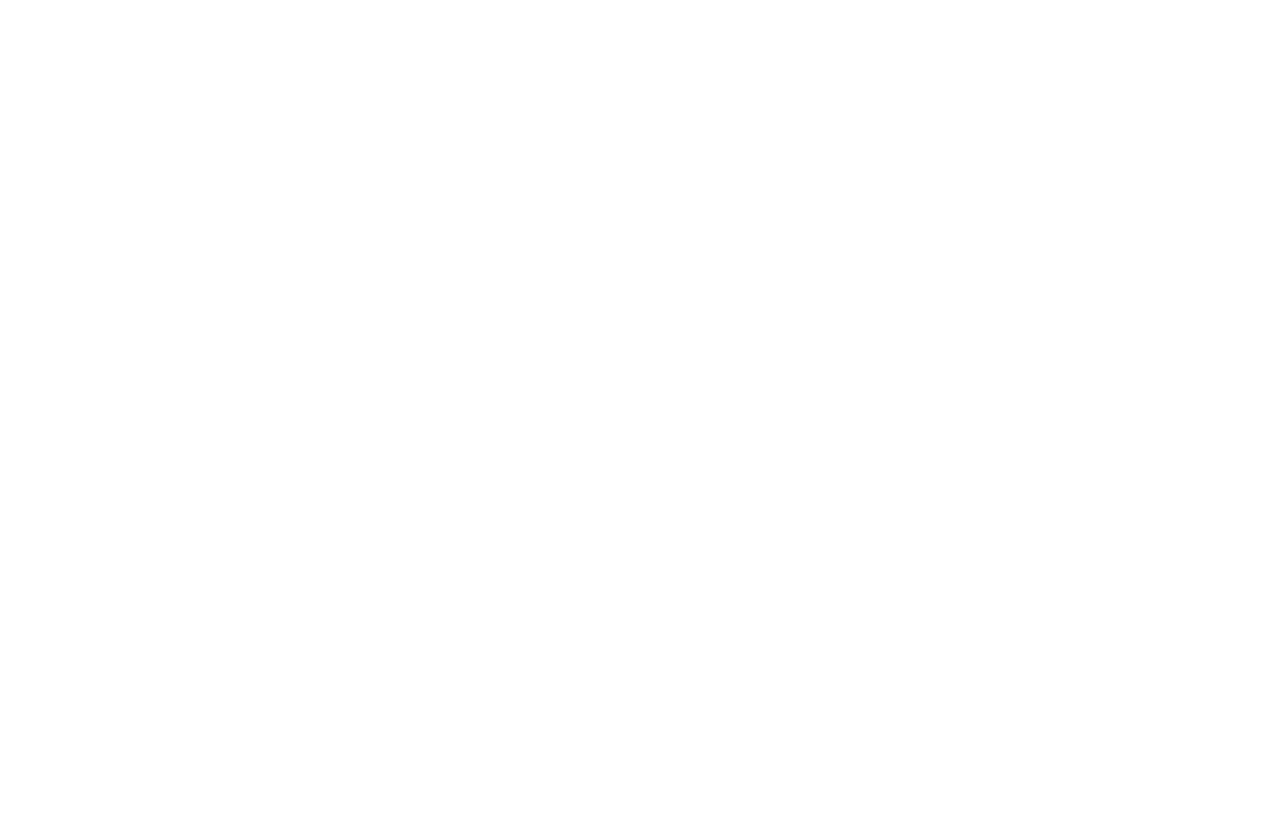
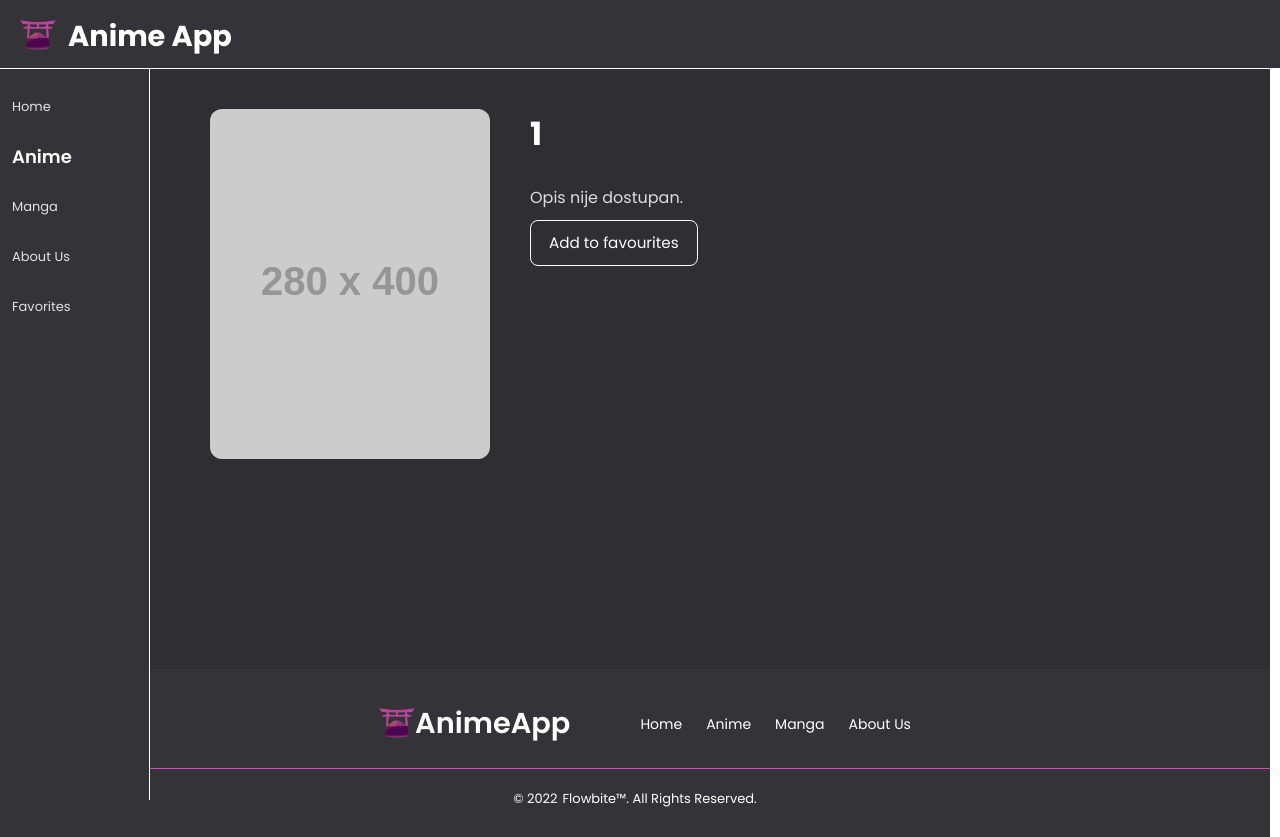
Before and after one commit to Faris-L/Anime-App, a React (Vite) app: page /anime/1 in a window 1280 px wide. Before the commit this address had no page. Before the commit the page ends 800 px from the top, so only its background shows below. Built offline with nearby package versions, Linux system fonts and the light colour scheme.

Commit message:
Uradjena Anime detail i gotova Homepage stranica

```diff
--- a/src/App.jsx
+++ b/src/App.jsx
@@ -1,6 +1,7 @@
 import { Route,Routes } from "react-router-dom";
 import Home from "./Pages/Home/home";
 import PageLayout from "./Components/PageLayout/pagelayout";
+import AnimeDetail from "./Pages/AnimeDetail/animedetail";
 
 
 export default function App() {
@@ -8,8 +9,8 @@ export default function App() {
     <Routes>
       <Route element={<PageLayout />}>
         <Route path="/" element={<Home />} />
-        {/* <Route path="/anime/:slugOrId" element={<AnimeDetail />} />
-        <Route path="/manga/:slugOrId" element={<MangaDetail />} /> */}
+        <Route path="anime/:key" element={<AnimeDetail />} />
+        <Route path="manga/:key" element={<AnimeDetail />} />
         {/* <Route path="/anime" element={<Anime />} />
         <Route path="/manga" element={<Manga />} />
         <Route path="/about" element={<About />} />
--- a/src/Components/CategoryList/categorylist.jsx
+++ b/src/Components/CategoryList/categorylist.jsx
@@ -37,7 +37,7 @@ const CategoryList = ({ title, hook, category, limit = 10,isManga = false }) =>
   return (
     <Section>
       {title && (
-        <TitleButton as={Link} to={`/${base}?category=${encodeURIComponent(category)}`}>
+        <TitleButton as={Link} to={`/${base}?category=${encodeURIComponent(category)}`} state={{ category, type: base }} >
           {title}
         </TitleButton>
       )}
@@ -45,7 +45,12 @@ const CategoryList = ({ title, hook, category, limit = 10,isManga = false }) =>
       <Grid>
         {data.map((it) => (
           <li key={it.id}>
-            <ItemButton as={Link} to={`/${base}/${it.slug || it.id}`} aria-label={it.title}>
+            <ItemButton
+              as={Link}
+              to={`/${base}/${it.slug || it.id}`}
+              state={{ item: it, type: base }}
+              aria-label={it.title}
+              >
               <ItemImage src={it.img} alt={it.title} loading="lazy" />
             </ItemButton>
           </li>
--- a/src/Components/HeroSlider/herosslider.jsx
+++ b/src/Components/HeroSlider/herosslider.jsx
@@ -1,4 +1,5 @@
 import { useState, useEffect } from "react";
+import { useNavigate } from "react-router-dom";
 import useAnimeByCategory from "../../queries/useAnimeByCategory";
 import {Wrapper,Slide,Overlay,Info,ArrowLeft,ArrowRight, Dots,Dot, Empty} from "./heroslider.styled";
 
@@ -8,7 +9,11 @@ const HeroSlider = ({ category, interval = 4000 }) => {
 
   const [index, setIndex] = useState(0);
 
+  const navigate = useNavigate();
 
+  const handleOpenDetail = (anime) => {
+    navigate(`/anime/${anime.slug || anime.id}`, { state: { item: anime, type: "anime" } });
+  };
   useEffect(() => {
     if (slides.length === 0) return;
     const timer = setInterval(() => {
@@ -26,7 +31,7 @@ const HeroSlider = ({ category, interval = 4000 }) => {
   return (
     <Wrapper>
       {slides.map((s, i) => (
-        <Slide key={s.id} $bg={s.img} $active={i === index}>
+        <Slide key={s.id} $bg={s.img} $active={i === index} onClick={() => handleOpenDetail(s)}>
           <Overlay />
           <Info >
             <h1>{s.title}</h1>
--- /dev/null
+++ b/src/Pages/AnimeDetail/animedetail.jsx
@@ -0,0 +1,41 @@
+import { useLocation, useParams } from "react-router-dom";
+import {
+  DetailSection,
+  DetailContainer,
+  ImageBox,
+  AnimeImage,
+  InfoBox,
+  Title,
+  Description,
+  AddButton,
+} from "./animedetail.styled";
+
+export default function AnimeDetail() {
+  const { state } = useLocation();
+  const { key } = useParams();
+  const pathname = useLocation().pathname;
+
+  const item = state?.item;
+
+  return (
+    <DetailSection>
+      <DetailContainer>
+        <ImageBox>
+          <AnimeImage src={item?.img || "https://via.placeholder.com/280x400?text=No+Image"} alt={item?.title || key} />
+        </ImageBox>
+        <InfoBox>
+          <Title>{item?.title || key}</Title>
+        <Description>
+        {item?.description ||
+        item?.synopsis ||
+        item?.overview ||
+        item?.desc ||
+        item?.summary ||
+        "Opis nije dostupan."}
+        </Description>
+        <AddButton>Add to favourites</AddButton>
+        </InfoBox>
+      </DetailContainer>
+    </DetailSection>
+  );
+}
--- /dev/null
+++ b/src/Pages/AnimeDetail/animedetail.styled.js
@@ -0,0 +1,86 @@
+import styled from "styled-components";
+
+export const DetailSection = styled.section`
+  padding: 40px 60px;
+  display: flex;
+  justify-content: flex-start;
+  background-color: #2f2e33;
+  min-height: 75vh;
+  color: #f1f1f1;
+
+  @media (max-width: 768px) {
+    padding: 20px;
+  }
+`;
+
+export const AddButton = styled.button`
+  padding: 10px 18px;
+  color: #ffffff;
+  background: transparent;
+  border: 1px solid #ffffff;
+  border-radius: 8px;
+  font-size: 0.95rem;
+  cursor: pointer;
+  transition: all 0.3s ease;
+  width: fit-content;
+
+  &:hover {
+    transform: scale(1.1)
+  }
+`;
+export const DetailContainer = styled.div`
+  display: flex;
+  align-items: flex-start;
+  gap: 40px;
+  width: 100%;
+
+  @media (max-width: 768px) {
+    flex-direction: column;
+    align-items: center;
+    text-align: center;
+  }
+`;
+
+export const ImageBox = styled.div`
+  flex-shrink: 0;
+`;
+
+export const AnimeImage = styled.img`
+  width: 280px;
+  height: 350px;
+  border-radius: 12px;
+  object-fit: cover;
+
+  @media (max-width: 768px) {
+    width: 200px;
+  }
+`;
+
+export const InfoBox = styled.div`
+  display: flex;
+  flex-direction: column;
+  gap: 10px;
+`;
+
+export const Title = styled.h1`
+  font-size: 2rem;
+  font-weight: 700;
+  color: #ffffff;
+  margin-bottom: 6px;
+
+  @media (max-width: 768px) {
+    font-size: 1.6rem;
+  }
+`;
+
+export const Description = styled.p`
+  font-size: 1rem;
+  color: #ddd;
+  line-height: 1.6;
+  width: 100%;
+  margin-top: 10px;
+
+  @media (max-width: 768px) {
+    font-size: 0.95rem;
+  }
+`;
--- a/src/Pages/Home/home.jsx
+++ b/src/Pages/Home/home.jsx
@@ -8,11 +8,11 @@ const Home = () =>{
     return(
         <HomeDiv>
             <HeroSlider category="action"/>
-            <CategoryList title="Adventure" hook={useAnimeByCategory} category="adventure" limit={10}/>
-            <CategoryList title="Romance" hook={useAnimeByCategory} category="romance" limit={10}/>
-            <CategoryList title="Horor" hook={useAnimeByCategory} category="horor" limit={10}/>
-            <CategoryList title="Adventure Manga" hook={useMangaByCategory} category="adventure" limit={10}/>
-             <CategoryList title="Action Manga" hook={useMangaByCategory} category="action" limit={10}/>
+            <CategoryList title="Adventure" hook={useAnimeByCategory} category="adventure" limit={10}  isManga={false} />
+            <CategoryList title="Romance" hook={useAnimeByCategory} category="romance" limit={10}  isManga={false} />
+            <CategoryList title="Horor" hook={useAnimeByCategory} category="horor" limit={10}  isManga={false} />
+            <CategoryList title="Adventure Manga" hook={useMangaByCategory} category="adventure" limit={10} isManga={true}/>
+             <CategoryList title="Action Manga" hook={useMangaByCategory} category="action" limit={10} isManga={true}/>
         </HomeDiv>
     )
 }
--- a/src/Services/appClient.js
+++ b/src/Services/appClient.js
@@ -8,7 +8,7 @@ export async function getAnimeByCategory(category, limit = 12) {
       "filter[categories]": category,
       sort: "-userCount",
       "page[limit]": limit,
-      "fields[anime]": "slug,titles,posterImage,coverImage,averageRating,userCount,episodeCount",
+     "fields[anime]": "slug,titles,posterImage,coverImage,averageRating,userCount,episodeCount,synopsis",
     },
   });
   return data.data;
@@ -20,7 +20,7 @@ export async function getMangaByCategory(category, limit = 12) {
       "filter[categories]": category,
       sort: "-userCount",
       "page[limit]": limit,
-      "fields[manga]": "slug,titles,posterImage,averageRating,userCount",
+"fields[manga]": "slug,titles,posterImage,averageRating,userCount,synopsis",
     },
   });
   return data.data;
--- a/src/queries/useAnimeByCategory.js
+++ b/src/queries/useAnimeByCategory.js
@@ -25,6 +25,8 @@ export default function useAnimeByCategory(category, limit = 12) {
           rating: a.averageRating ?? null,
           episodeCount: a.episodeCount ?? null,
           slug: a.slug,
+          description:
+          a.synopsis || a.description || "Opis nije dostupan.",
         };
       }),
   });
--- a/src/queries/useMangaByCategory.js
+++ b/src/queries/useMangaByCategory.js
@@ -22,6 +22,8 @@ export default function useMangaByCategory(category, limit = 12) {
             null,
           rating: a.averageRating ?? null,
           slug: a.slug,
+          description:
+          a.synopsis || a.description || "Opis nije dostupan.",
         };
       }),
   });
```
